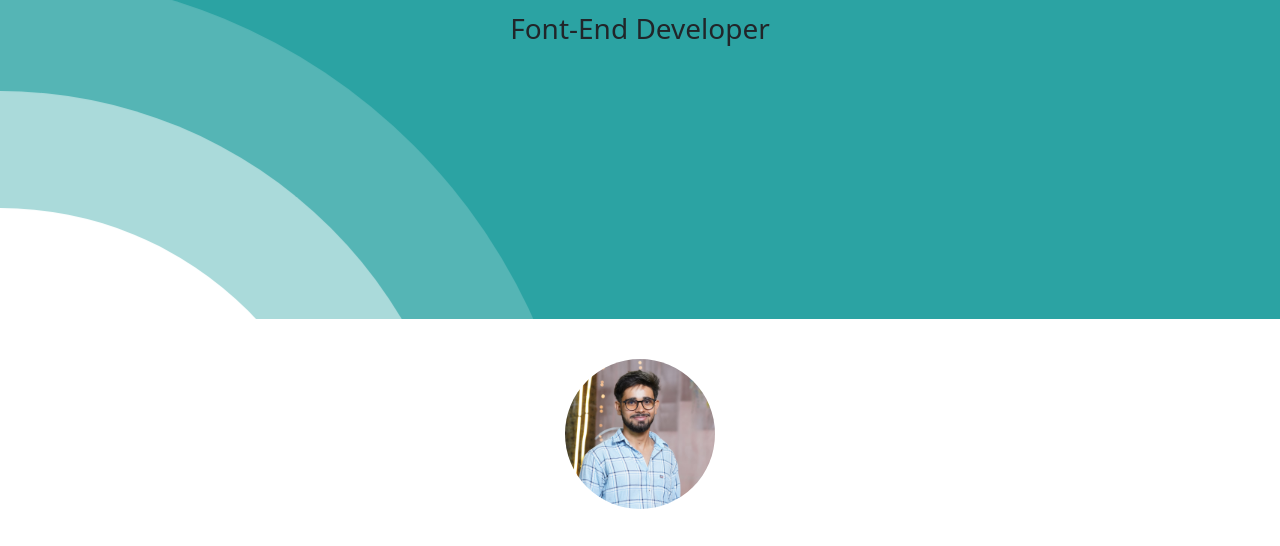
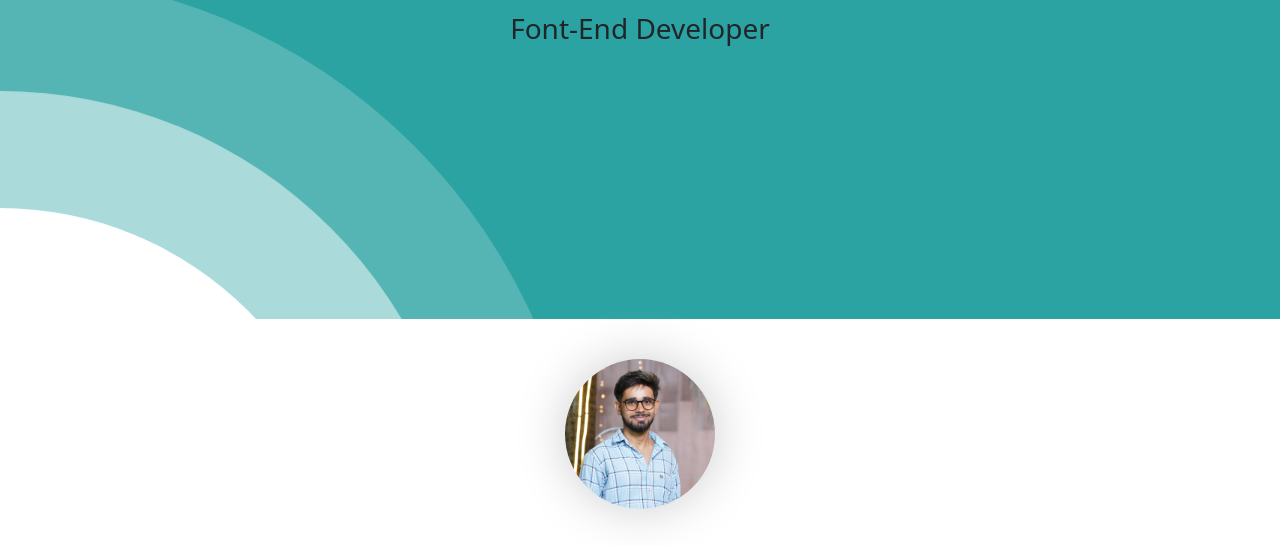
Before and after one commit to shiv4nsh-tiw4ri/Portfolio, a plain HTML site: page index.html in a window 1280 px wide. Shown: the part 241-787 px from the top of the page. Drawn offline with nearby package versions, Linux system fonts and the light colour scheme; a web font is replaced by a local one.

Commit message:
Update style.css

```diff
--- a/style.css
+++ b/style.css
@@ -34,6 +34,7 @@ div{
     margin: 40px 0px 10px;
     height: 150px;
     border-radius: 50%;
+    box-shadow: 0 0 50px #ccc;
 }
 p{
     margin-bottom: 30px 0px 30px 0px;
```
